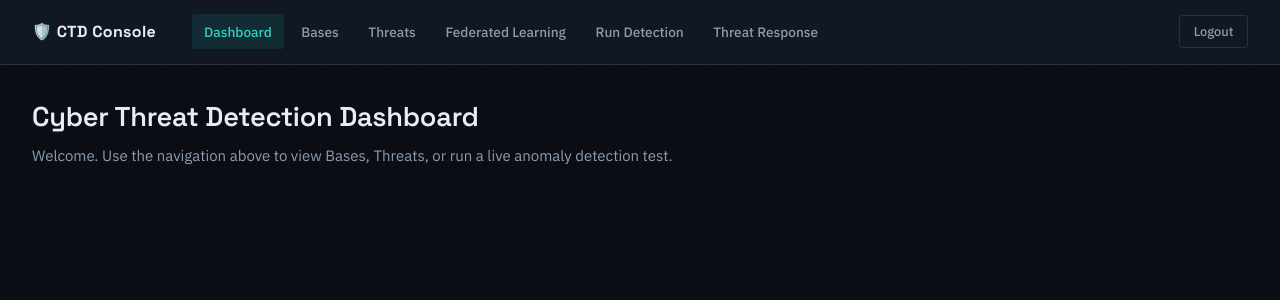
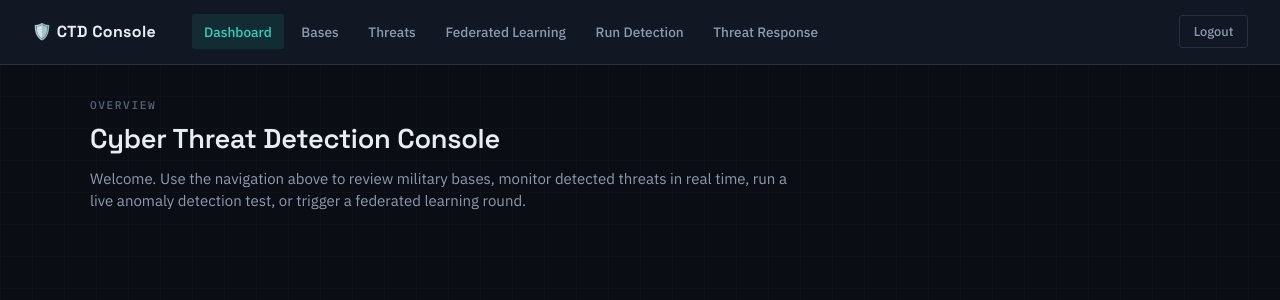
Before and after one commit to arzooshaikh/cyber-threat-detection, a React (Vite) app in the folder frontend/: page / in a window 1280 px wide. Shown: the top 300 px of the page. Built offline with nearby package versions, Linux system fonts and the light colour scheme; sample sign-in values are in the browser's storage.

Commit message:
fixed dashboard

```diff
--- a/frontend/src/pages/Dashboard.tsx
+++ b/frontend/src/pages/Dashboard.tsx
@@ -1,8 +1,12 @@
 function Dashboard() {
   return (
-    <div style={{ padding: '2rem' }}>
-      <h1>Cyber Threat Detection Dashboard</h1>
-      <p>Welcome. Use the navigation above to view Bases, Threats, or run a live anomaly detection test.</p>
+    <div className="page">
+      <span className="eyebrow">Overview</span>
+      <h1>Cyber Threat Detection Console</h1>
+      <p className="page-lede">
+        Welcome. Use the navigation above to review military bases, monitor detected threats
+        in real time, run a live anomaly detection test, or trigger a federated learning round.
+      </p>
     </div>
   );
 }
```
